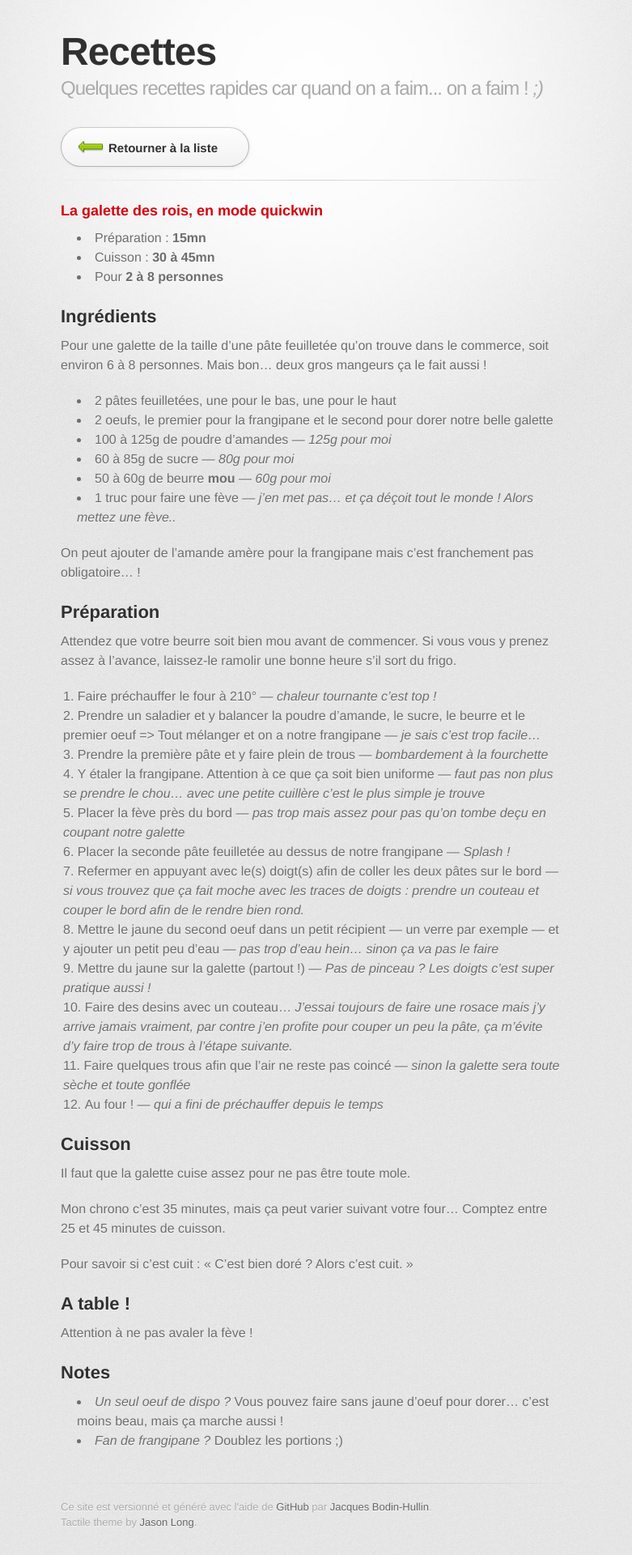
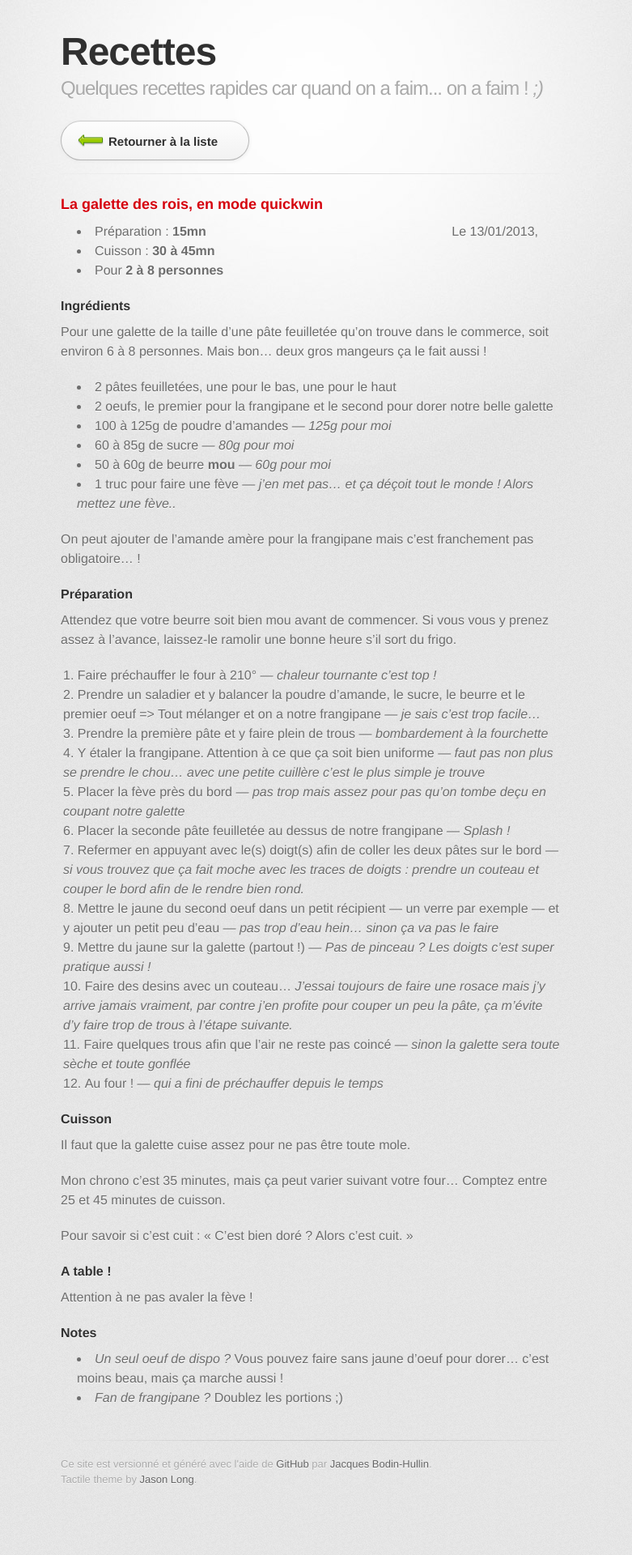
Before and after one commit to jacquesbh/recipes, a Jekyll site: the page built from _posts/2013-01-13-galette-des-rois.md, in a window 1280 px wide. Shown: the whole page at 81% size, without its empty margins (255-1036 px from the left). Built offline with Jekyll 4.4.1, drawn with Linux system fonts in a browser that asks for light colours; some web fonts are replaced; Markdown is read by kramdown in place of the engine named in the settings; after the commit the page ends 1867 px from its top, so only the background shows below that.

Commit message:
Styles and co

```diff
--- a/_includes/header
+++ b/_includes/header
@@ -12,13 +12,18 @@
     <title>{{page.title}}{% if page.layout == "recipe" %} — Les recettes de JBH{% endif %}</title>
   </head>
 
-  <body>
+  <body class="{{page.layout}}">
     <div id="container">
       <div class="inner">
 
         <header>
-          <h1>Recettes</h1>
-          <h2>Quelques recettes rapides car quand on a faim... on a faim ! <em>;)</em></h2>
+{% if page.layout == "recipe" %}
+            <a href="{{site.production_url}}">Recettes</a>
+            <small>Quelques recettes rapides car quand on a faim... on a faim ! <em>;)</em></small>
+{% else %}
+            <h1>Recettes</h1>
+            <h2>Quelques recettes rapides car quand on a faim... on a faim ! <em>;)</em></h2>
+{% endif %}
         </header>
 
         {% if page.layout == "recipe" %}
--- a/_layouts/recipe.html
+++ b/_layouts/recipe.html
@@ -2,7 +2,9 @@
 
 <article>
 
-<h3>{{page.title}}</h3>
+<h1>{{page.title}}</h1>
+
+<time>Le {{page.date | date: "%d/%m/%Y"}},</time>
 
 <ul id="print-information">
     <li>Auteur : Jacques Bodin-Hullin</li>
--- a/stylesheets/stylesheet.css
+++ b/stylesheets/stylesheet.css
@@ -68,7 +68,7 @@
   padding-bottom: 25px;
 }
 
-header h1 {
+header h1, .recipe header a {
   font-family: 'Chivo', 'Helvetica Neue', Helvetica, Arial, serif; font-weight: 900;
   letter-spacing: -1px;
   font-size: 48px;
@@ -76,12 +76,13 @@
   line-height: 1.2;
 }
 
-header h2 {
+header h2, .recipe header small {
   letter-spacing: -1px;
   font-size: 24px;
   color: #aaa;
   font-weight: normal;
   line-height: 1.3;
+  display: block;
 }
 
 #container {
@@ -202,6 +203,11 @@
   margin-bottom: 20px;
 }
 
+time {
+    float: right;
+    padding-right: 30px;
+}
+
 
 /* COMMON STYLES */
 
@@ -257,7 +263,7 @@
   margin-bottom: 8px;
 }
 
-h3 {
+h3, article h1 {
   color: #d5000d;
   font-size: 18px;
   font-weight: bold;
@@ -270,12 +276,12 @@
   font-weight: bold;
 }
 
-h5 {
+h5, article h2 {
   font-size: 1em;
   color: #303030;
 }
 
-h6 {
+h6, article h3 {
   font-size: .8em;
   color: #303030;
 }
```
